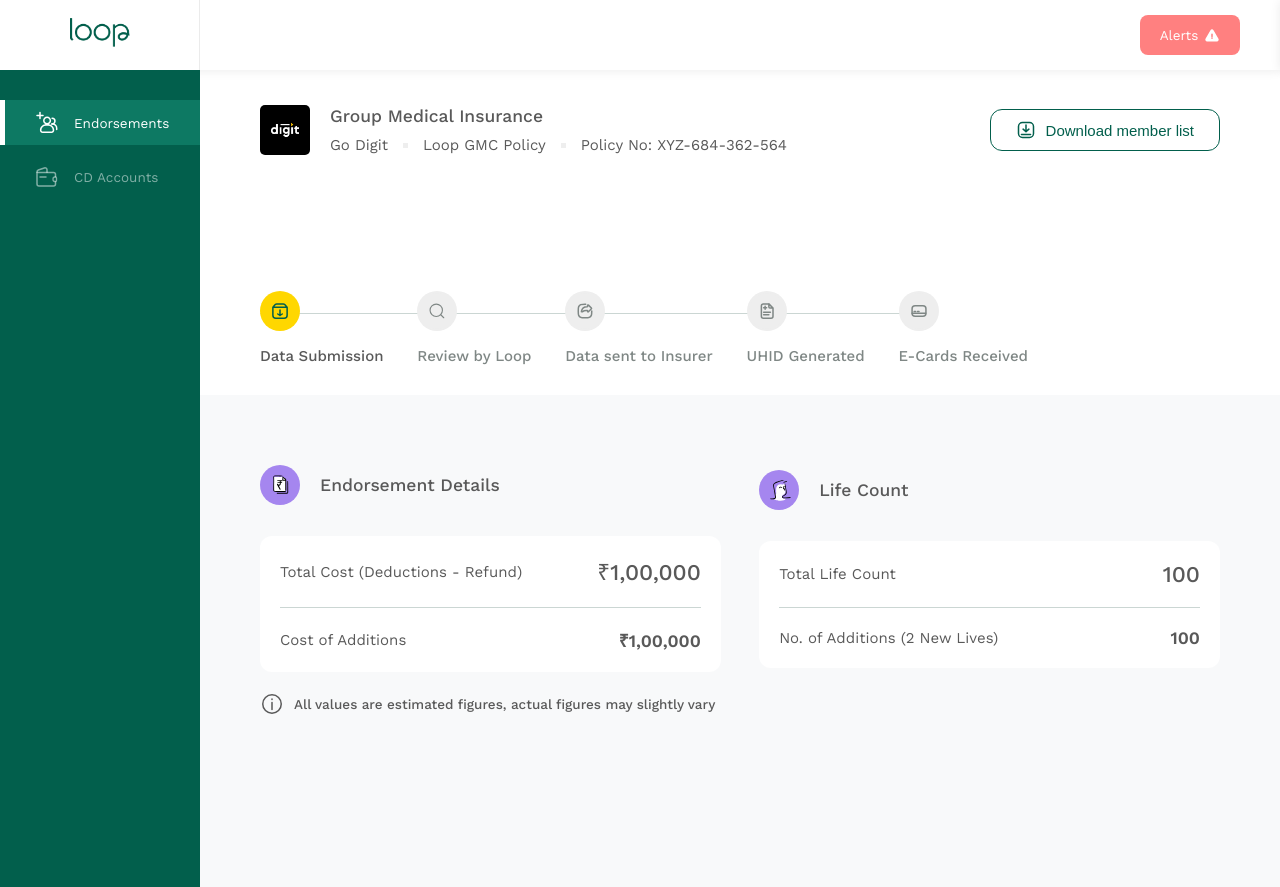
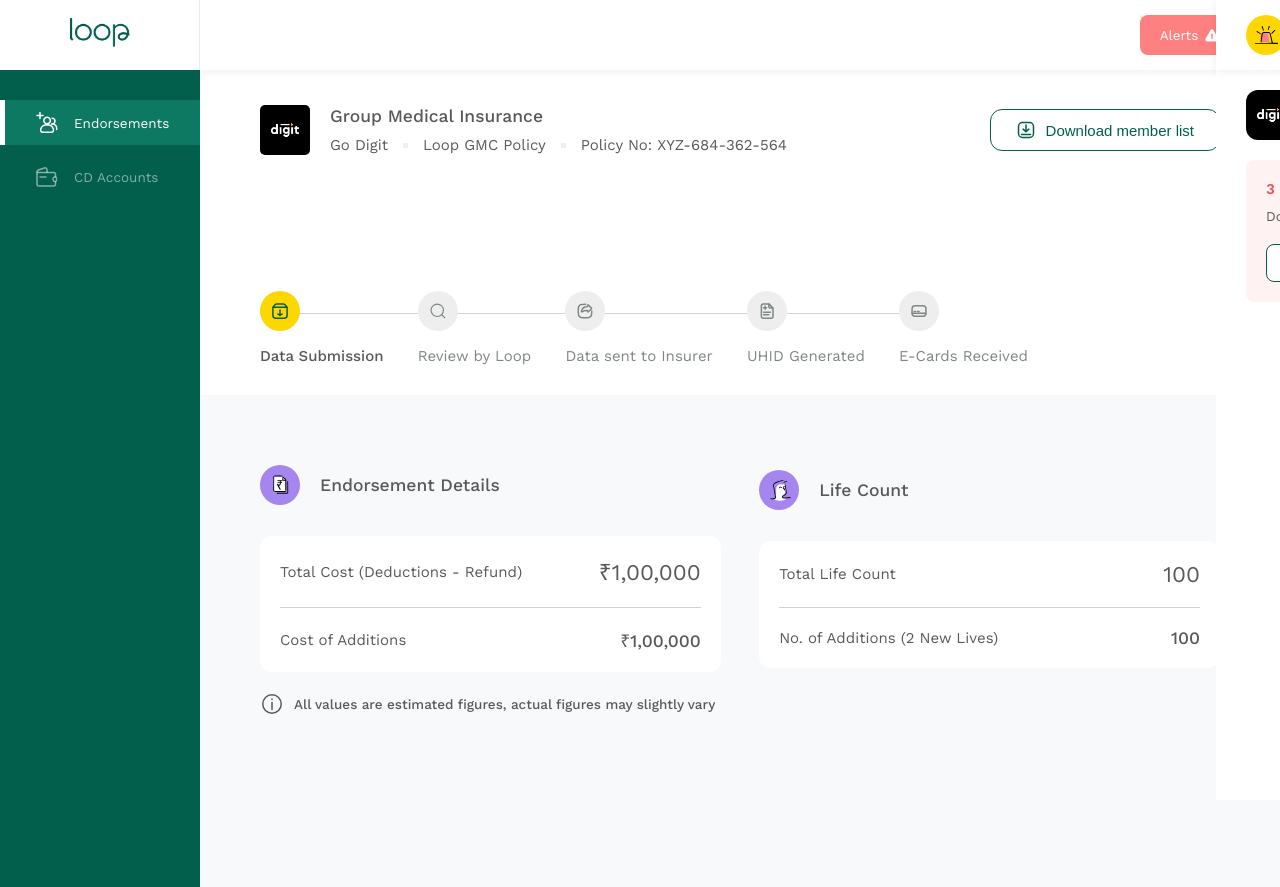
Before and after one commit to souravpurkait360/loopproject, a React (Create React App) app: page / in a window 1280 px wide. Built offline with nearby package versions, Linux system fonts and the light colour scheme.

Commit message:
boldness reduced

```diff
--- a/src/components/Endorsements/EndorsementDetails/styles.ts
+++ b/src/components/Endorsements/EndorsementDetails/styles.ts
@@ -72,10 +72,10 @@
     width: 100%;
 `;
 export const H2 = styled.span`
-    font-weight: 500;
+    font-weight: 400;
     font-size: 1.125rem;
 `
 export const H3 = styled.span`
-    font-weight: 600;
+    font-weight: 500;
     font-size: 0.875rem;
 `
--- a/src/components/Endorsements/Stepper/styles.ts
+++ b/src/components/Endorsements/Stepper/styles.ts
@@ -61,6 +61,6 @@
 export const Label = styled.span<{active?: boolean}>`
     margin-top: 16px;
     font-size: 0.75rem;
-    font-weight: 500;
+    font-weight: ${({active}) => active ? '500' : '400'};
     color: ${({active}) => active ? 'var(--black)' : 'var(--black-2)'};
 `;
--- a/src/components/SidePanel/RideSideDrawer/styles.tsx
+++ b/src/components/SidePanel/RideSideDrawer/styles.tsx
@@ -4,8 +4,8 @@
   position: fixed;
   top: 0;
   right: ${({ isOpen }) => (isOpen ? '0' : '-25vw')};
-  width: 25vw;
-  max-width: 450px;
+  width: 30vw;
+  max-width: 460px;
   height: 100%;
   background-color: var(--white);
   z-index: 100;
@@ -68,7 +68,7 @@
 `
 export const RightDrawerInsuranceTitle = styled.div`
   font-size: 0.75rem;
-  font-weight: 400;
+  font-weight: 500;
 `;
 export const RightDrawerInsuranceSubtitle = styled.div`
   font-size: 0.675rem;
@@ -86,7 +86,7 @@
 export const RightDrawerClaimInfoTitle = styled.div`
   color: var(--red);
   font-size: 0.75rem;
-  font-weight: 500;
+  font-weight: 600;
 `
 export const RightDrawerClaimInfoDescription = styled.div`
   font-size: 0.675rem;
```
